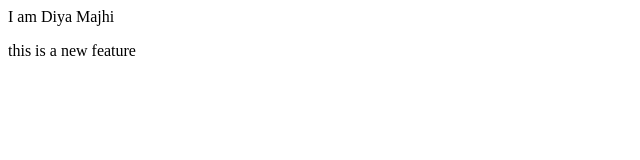
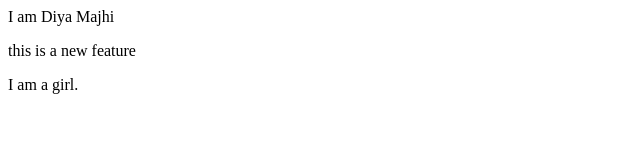
Before and after one commit to diyamajhi/localrepo, a plain HTML site: page index.html in a window 1280 px wide. Shown: the full height of the page, 0-640 px from the left. Drawn offline with Linux system fonts and the light colour scheme.

Commit message:
Add extra info

```diff
--- a/index.html
+++ b/index.html
@@ -1,2 +1,3 @@
 <p>I am Diya Majhi</p>
 <p>this is a new feature</p>
+<p>I am a girl.</p>
```
